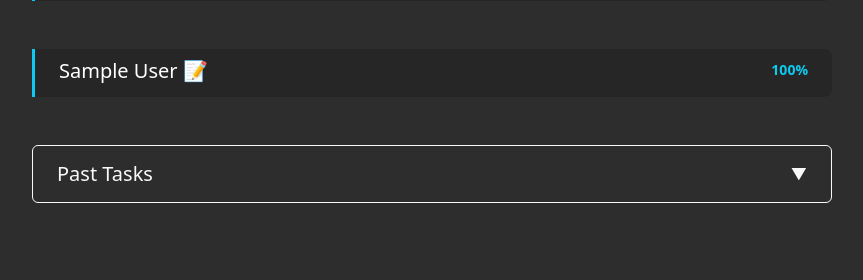
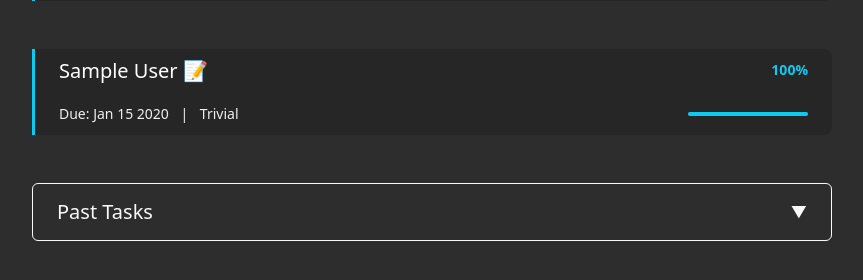
Before and after one commit to bztt282tbz-sys/focus_app, a Flask app: template templates/dashboard.html in a window 1280 px wide. Shown: the part 367-647 px from the top of the page, without its empty margins (208-1071 px from the left). Run offline with Flask 3, Linux system fonts and the light colour scheme; tables that the repository leaves empty hold one stand-in row (values such as "Sample post"); the template is opened without the code that fills it: values that come from a table or form of the project are taken from there, most other values are stand-ins (such as "Sample title", 1, 10 or a date in 2020).

Commit message:
Most important stuff done

```diff
--- a/templates/dashboard.html
+++ b/templates/dashboard.html
@@ -26,7 +26,22 @@
                         </h5>
                         <span class="fw-bold text-info small">{{ task.progress }}%</span>
                     </div>
-                    {# ... Complexity/Progress UI ... #}
+                    {% set complexity_labels = {1: 'Trivial', 2: 'Easy', 3: 'Moderate', 4: 'Hard', 5: 'Complex'} %}
+                        <div class="d-flex justify-content-between align-items-center mt-3">
+                            <p class="text-light small mb-0">
+                                {% if task.date_due %}
+                                    <span class="text-light">Due: {{ task.date_due.strftime('%b %d %Y') }}</span>
+                                {% else %}
+                                    <span class="text-muted italic">No due date</span>
+                                {% endif %}
+                                <span class="ms-2">|</span>
+                                <span class="ms-2">{{ complexity_labels[task.complexity] }}</span>
+                            </p>
+                            {# Slightly wider progress track for better visual balance #}
+                            <div class="progress" style="width: 120px; height: 4px; background-color: rgba(255,255,255,0.1);">
+                                <div class="progress-bar bg-info" role="progressbar" style="width: {{ task.progress }}%"></div>
+                            </div>
+                        </div>
                 </div>
             {% endfor %}
         {% else %}
@@ -47,15 +62,33 @@
             <div class="collapse" id="pastTasksCollapse">
                 <div class="text-start pt-3">
                     {% for task in past_tasks %}
-                        <div class="feature-item mb-3 opacity-50 position-relative">
-                            <h5 class="mb-1">
-                                <a href="{{ url_for('view_task', task_id=task.id) }}" class="text-white text-decoration-none stretched-link">
-                                    <span class="decrypt-me is-decrypting {% if task.completed %}text-decoration-line-through text-muted{% endif %}">
-                                        {{ task.label }}
-                                    </span>
-                                </a>
-                            </h5>
+                        <div class="feature-item mb-4 position-relative">
+                    <div class="d-flex justify-content-between align-items-start">
+                        <h5 class="text-white mb-1">
+                            <a href="{{ url_for('view_task', task_id=task.id) }}" class="text-white text-decoration-none stretched-link">
+                                {# Wrap only the label in the decrypt class #}
+                                <span class="decrypt-me is-decrypting">{{ task.label }}</span> 📝
+                            </a>
+                        </h5>
+                        <span class="fw-bold text-info small">{{ task.progress }}%</span>
+                    </div>
+                    {% set complexity_labels = {1: 'Trivial', 2: 'Easy', 3: 'Moderate', 4: 'Hard', 5: 'Complex'} %}
+                        <div class="d-flex justify-content-between align-items-center mt-3">
+                            <p class="text-light small mb-0">
+                                {% if task.date_due %}
+                                    <span class="text-light">Due: {{ task.date_due.strftime('%b %d %Y') }}</span>
+                                {% else %}
+                                    <span class="text-muted italic">No due date</span>
+                                {% endif %}
+                                <span class="ms-2">|</span>
+                                <span class="ms-2">{{ complexity_labels[task.complexity] }}</span>
+                            </p>
+                            {# Slightly wider progress track for better visual balance #}
+                            <div class="progress" style="width: 120px; height: 4px; background-color: rgba(255,255,255,0.1);">
+                                <div class="progress-bar bg-info" role="progressbar" style="width: {{ task.progress }}%"></div>
+                            </div>
                         </div>
+                </div>
                     {% endfor %}
                 </div>
             </div>
```
